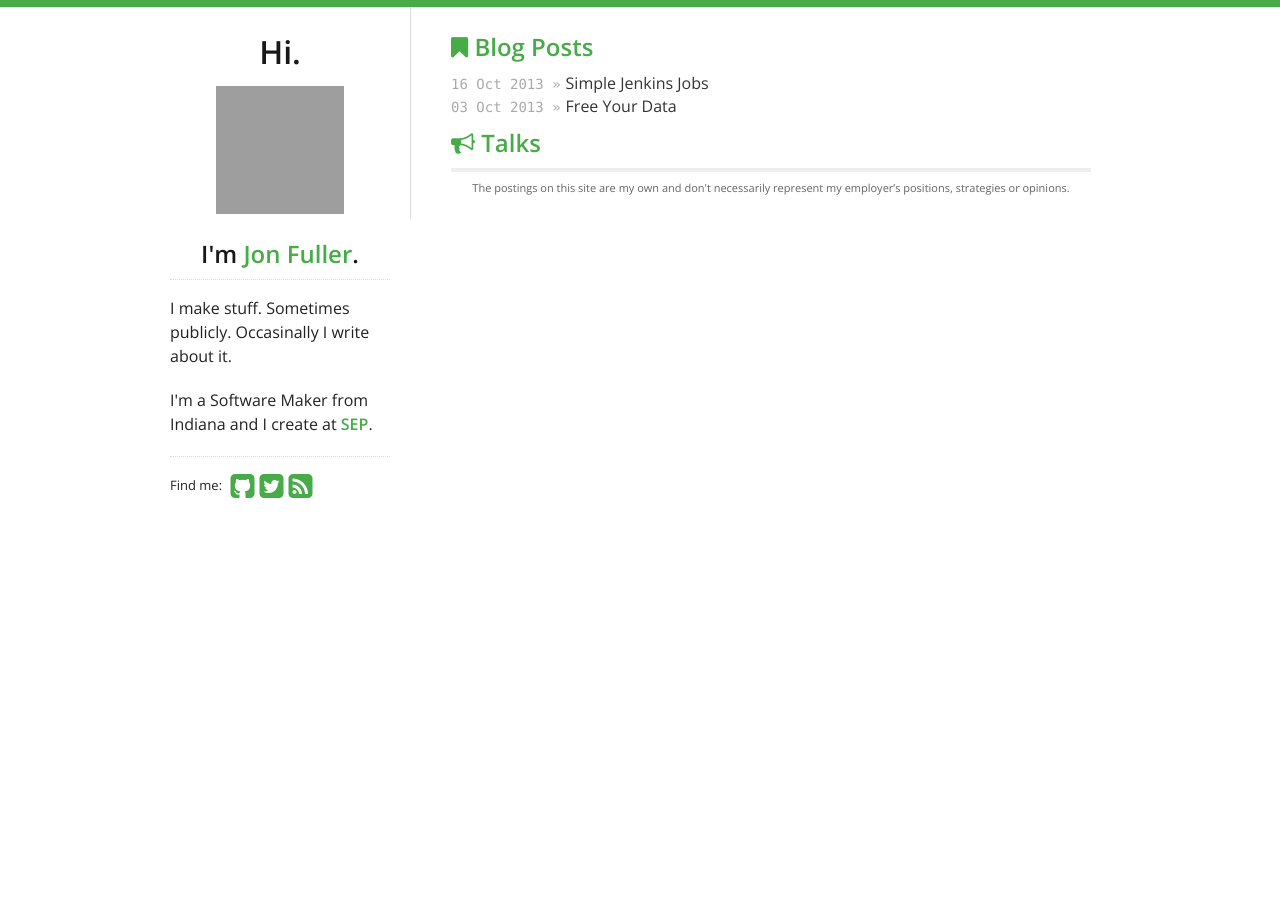
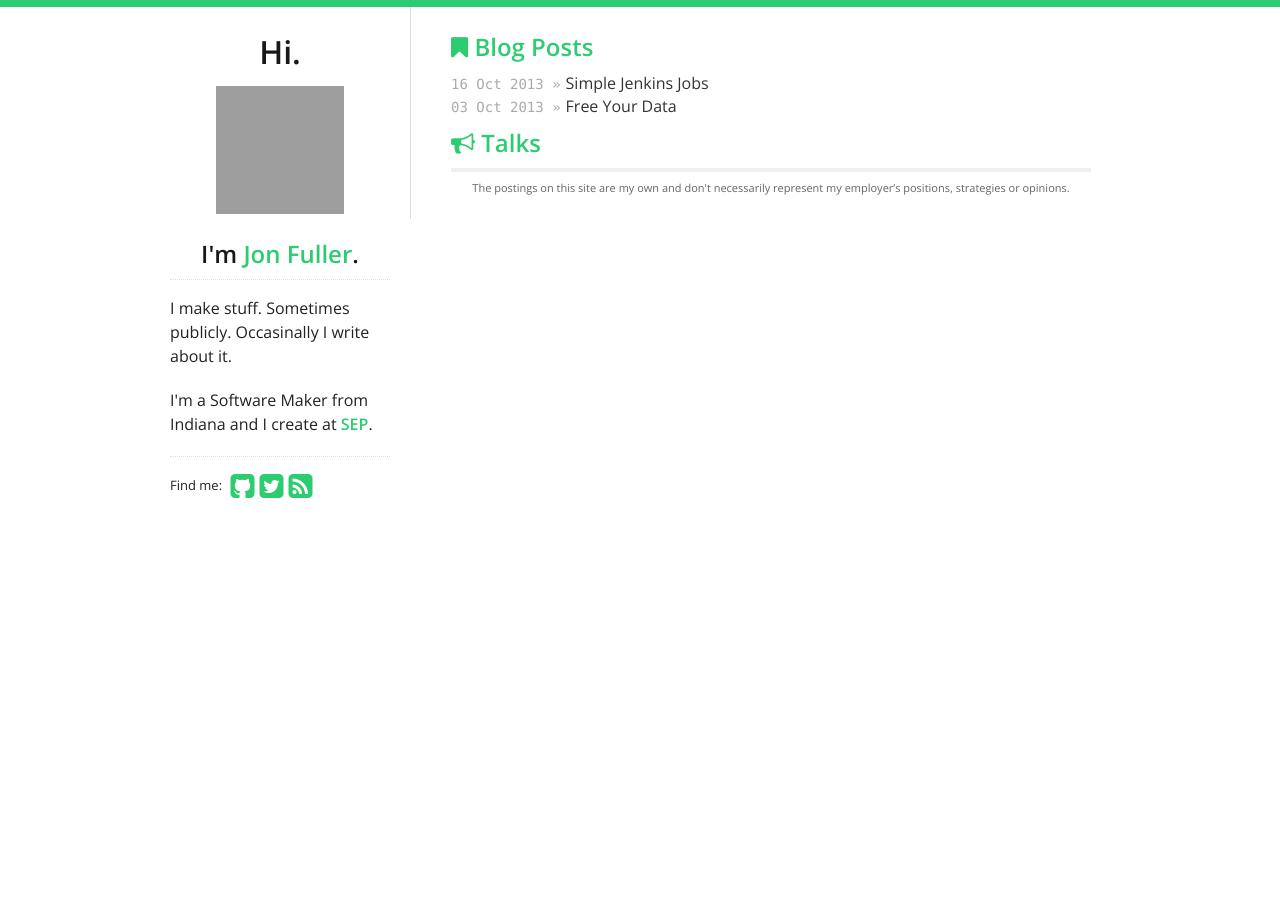
Before and after one commit to jonfuller/jonfuller.github.io, a Jekyll site: the page built from index.html, in a window 1280 px wide. Built offline with Jekyll 4.4.1, drawn with Linux system fonts in a browser that asks for light colours; Markdown is read by kramdown in place of the engine named in the settings; grey boxes are pictures that could not be loaded.

Commit message:
feelin greener

```diff
--- a/_config.yml
+++ b/_config.yml
@@ -4,4 +4,4 @@ lsi: false
 markdown: redcarpet
 
 colors:
-  highlight: '#47AB48'
+  highlight: '#2ECC71'
```
